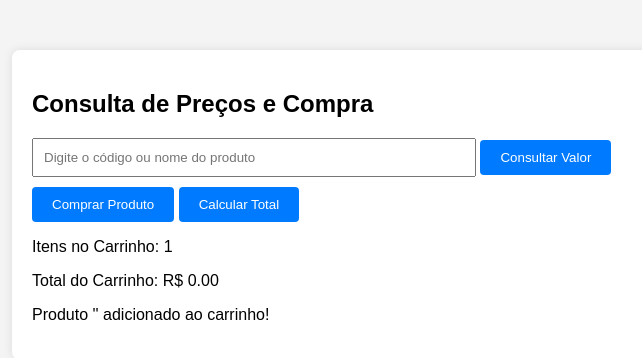
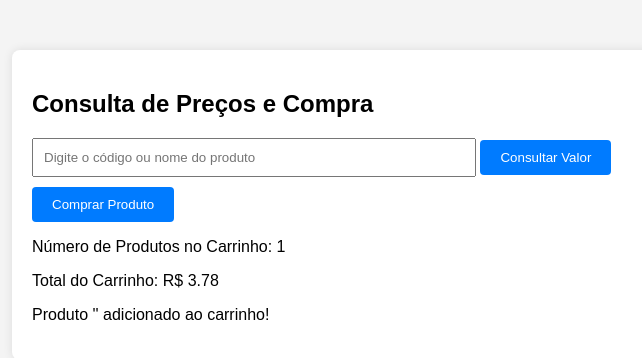
Before and after one commit to DanielBartelli/Consultor_de_pre-os, a plain HTML site: page index.html in a window 1280 px wide. Both pictures are taken after a click on the button "Comprar Produto". Shown: the whole page, without its empty margins (308-950 px from the left). Drawn offline with Linux system fonts and the light colour scheme.

Commit message:
alteraçao do preço total de forma dinamica

```diff
--- a/index.html
+++ b/index.html
@@ -12,8 +12,7 @@
         <input type="text" id="produtoInput" placeholder="Digite o código ou nome do produto">
         <button onclick="consultarPreco()">Consultar Valor</button>
         <button onclick="comprarProduto()">Comprar Produto</button>
-        <button onclick="calcularTotal()">Calcular Total</button>
-        <p>Itens no Carrinho: <span id="numProdutos">0</span></p>
+        <p>Número de Produtos no Carrinho: <span id="numProdutos">0</span></p>
         <p>Total do Carrinho: <span id="valorTotal">R$ 0.00</span></p>
         <p id="resultado"></p>
     </div>
--- a/scripts/script.js
+++ b/scripts/script.js
@@ -7,9 +7,9 @@ var carrinho = [];
     document.getElementById('resultado').innerText = "Preço do produto '" + produtoInput + "': R$ " + preco.toFixed(2);
 }
 
-
 function comprarProduto() {
     var produtoInput = document.getElementById('produtoInput').value;
+
 
     var preco = Math.random() * (100 - 1) + 1;
     var produto = { nome: produtoInput, preco: preco };
@@ -17,17 +17,20 @@ var carrinho = [];
     document.getElementById('resultado').innerText = "Produto '" + produtoInput + "' adicionado ao carrinho!";
     console.log("Carrinho:", carrinho);
 
+    atualizarNumProdutos();
+    atualizarValorTotal();
+}
 
+function atualizarNumProdutos() {
     document.getElementById('numProdutos').innerText = carrinho.length;
 }
 
-    function calcularTotal() {
+function atualizarValorTotal() {
     var soma = 0;
 
     for (var i = 0; i < carrinho.length; i++) {
         soma += carrinho[i].preco;
     }
 
-        var resultado = soma > 0 ? "R$ " + soma.toFixed(2) : "Carrinho vazio";
-        document.getElementById('valorTotal').innerText = resultado;
+    document.getElementById('valorTotal').innerText = "R$ " + soma.toFixed(2);
 }
```
Lines whose indentation alone changed are shown as unchanged.
